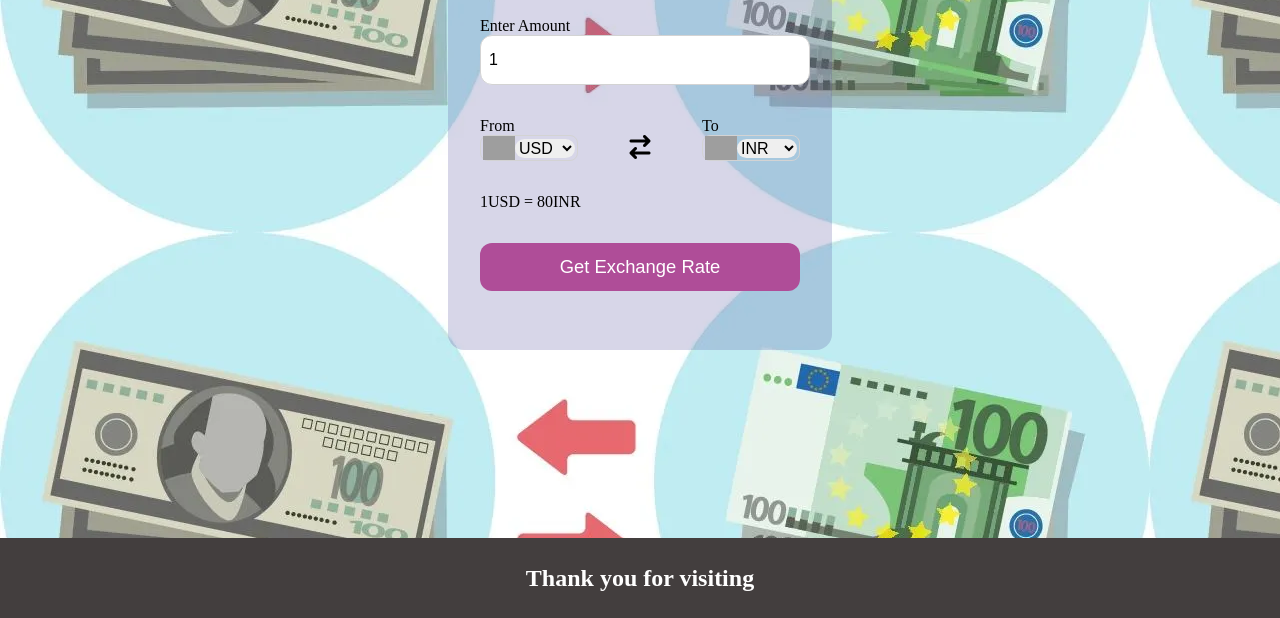
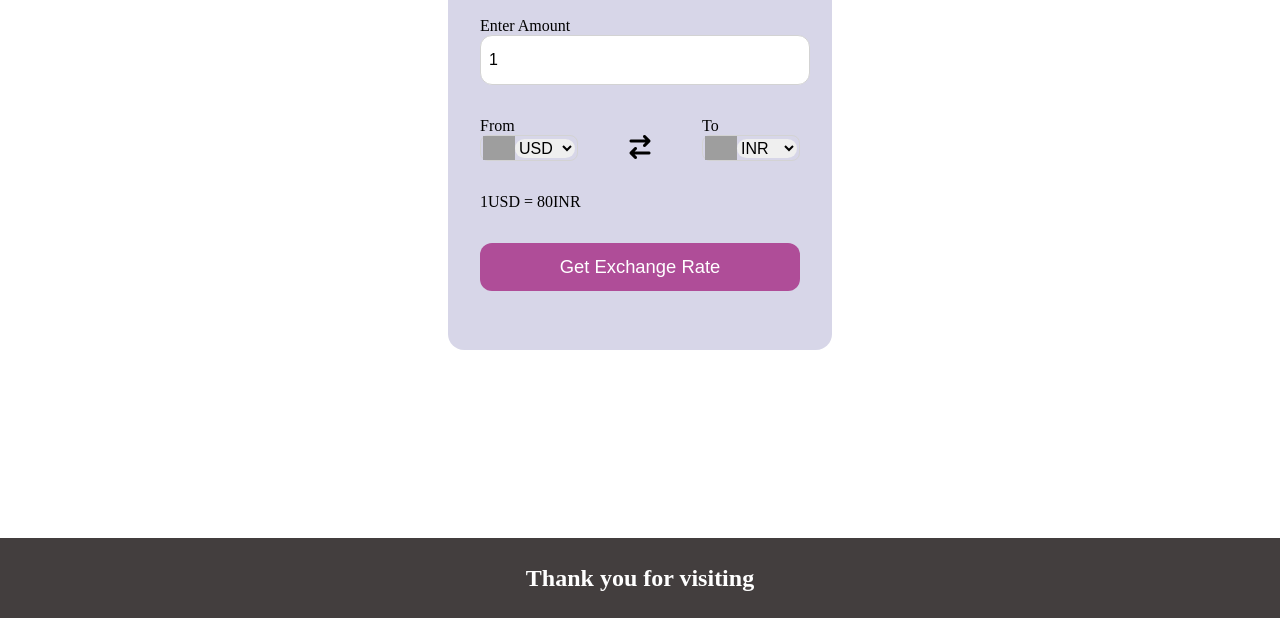
Before and after one commit to Sajal9100/Currency-converter, a plain HTML site: page index.html in a window 1280 px wide. Shown: the part 326-944 px from the top of the page. Drawn offline with Linux system fonts and the light colour scheme; no server answers; grey boxes are pictures that could not be loaded.

Commit message:
Update style.css

```diff
--- a/style.css
+++ b/style.css
@@ -18,7 +18,7 @@ main {
   justify-content: center;
   align-items: center;
   min-height: 100vh;
-  background-image: url(/Bg\ image.webp);
+  background-image: url(Bg image.webp);
 }
 
 .container {
```
